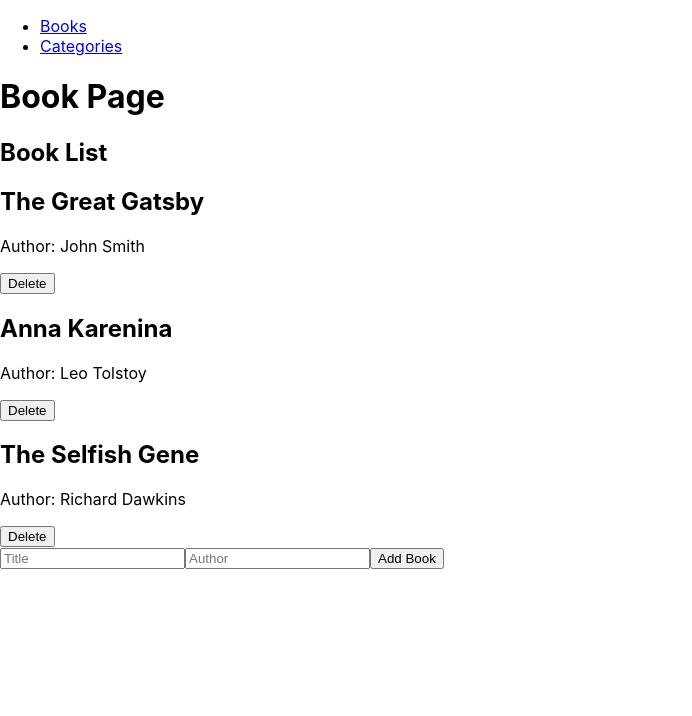
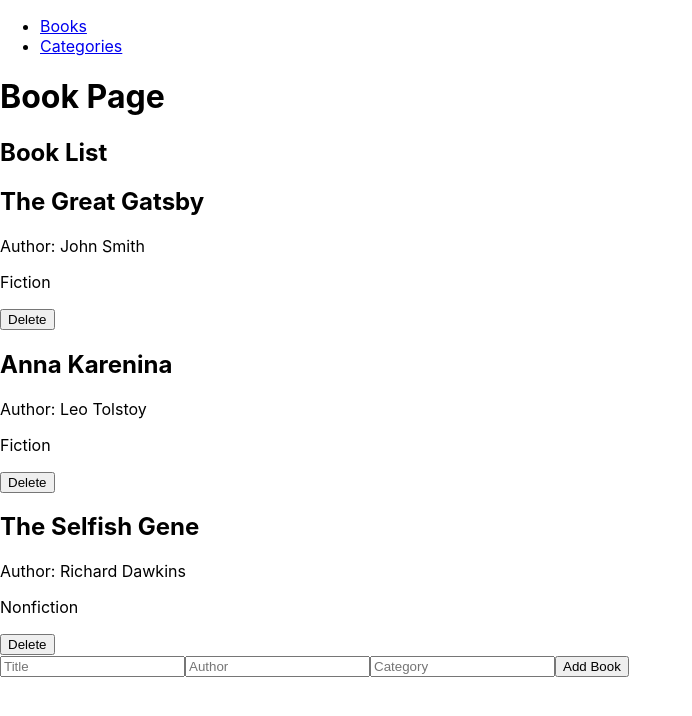
Before and after one commit to malikhaiderkhan/bookstore, a React (Create React App) app: page / in a window 1280 px wide. Shown: the top 716 px of the page, without its empty margins (0-692 px from the left). Built offline with nearby package versions, Linux system fonts and the light colour scheme; the HTML template or start-up script is replaced by a standard one.

Commit message:
add category input

```diff
--- a/src/components/Book.js
+++ b/src/components/Book.js
@@ -18,7 +18,7 @@ function Book({ book }) {
         {' '}
         {book.author}
       </p>
-      {/* Only display the delete button without any onClick action */}
+      <p>{book.category}</p>
       <button type="button" onClick={handleDeleteClick}>
         Delete
       </button>
@@ -31,6 +31,7 @@ Book.propTypes = {
     item_id: PropTypes.number.isRequired,
     title: PropTypes.string.isRequired,
     author: PropTypes.string.isRequired,
+    category: PropTypes.string.isRequired,
   }).isRequired,
 };
 
--- a/src/components/BookForm.js
+++ b/src/components/BookForm.js
@@ -5,6 +5,7 @@ import { v4 as uuidv4 } from 'uuid';
 function BookForm({ onAdd }) {
   const [title, setTitle] = useState('');
   const [author, setAuthor] = useState('');
+  const [category, setCategory] = useState('');
 
   const handleSubmit = (e) => {
     e.preventDefault();
@@ -13,10 +14,12 @@ function BookForm({ onAdd }) {
         item_id: uuidv4(),
         title,
         author,
+        category,
       };
       onAdd(newBook);
       setTitle('');
       setAuthor('');
+      setCategory('');
     }
   };
 
@@ -36,6 +39,13 @@ function BookForm({ onAdd }) {
         onChange={(e) => setAuthor(e.target.value)}
         required
       />
+      <input
+        type="text"
+        placeholder="Category"
+        value={category}
+        onChange={(e) => setCategory(e.target.value)}
+        required
+      />
       <button type="submit">Add Book</button>
     </form>
   );
```
